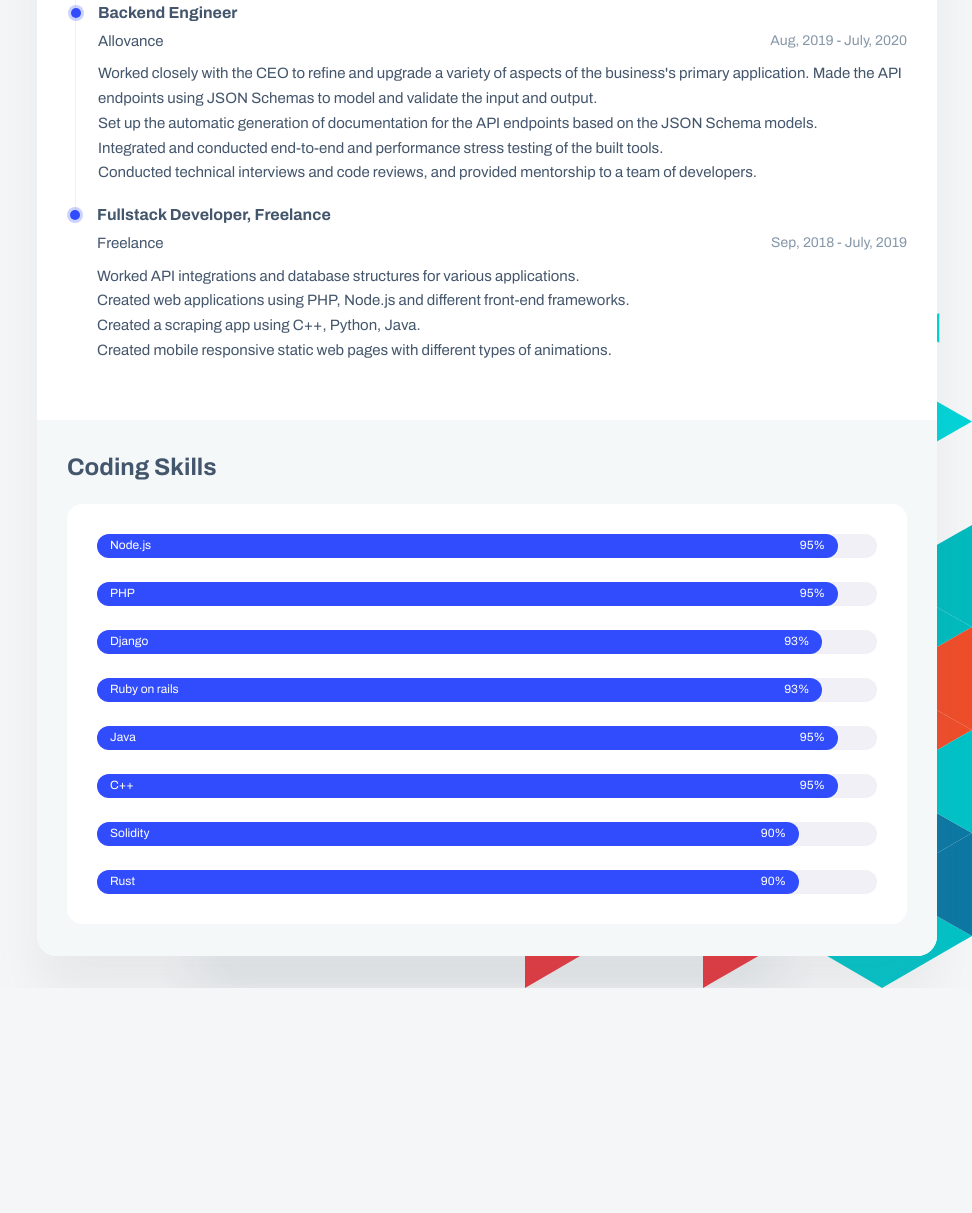
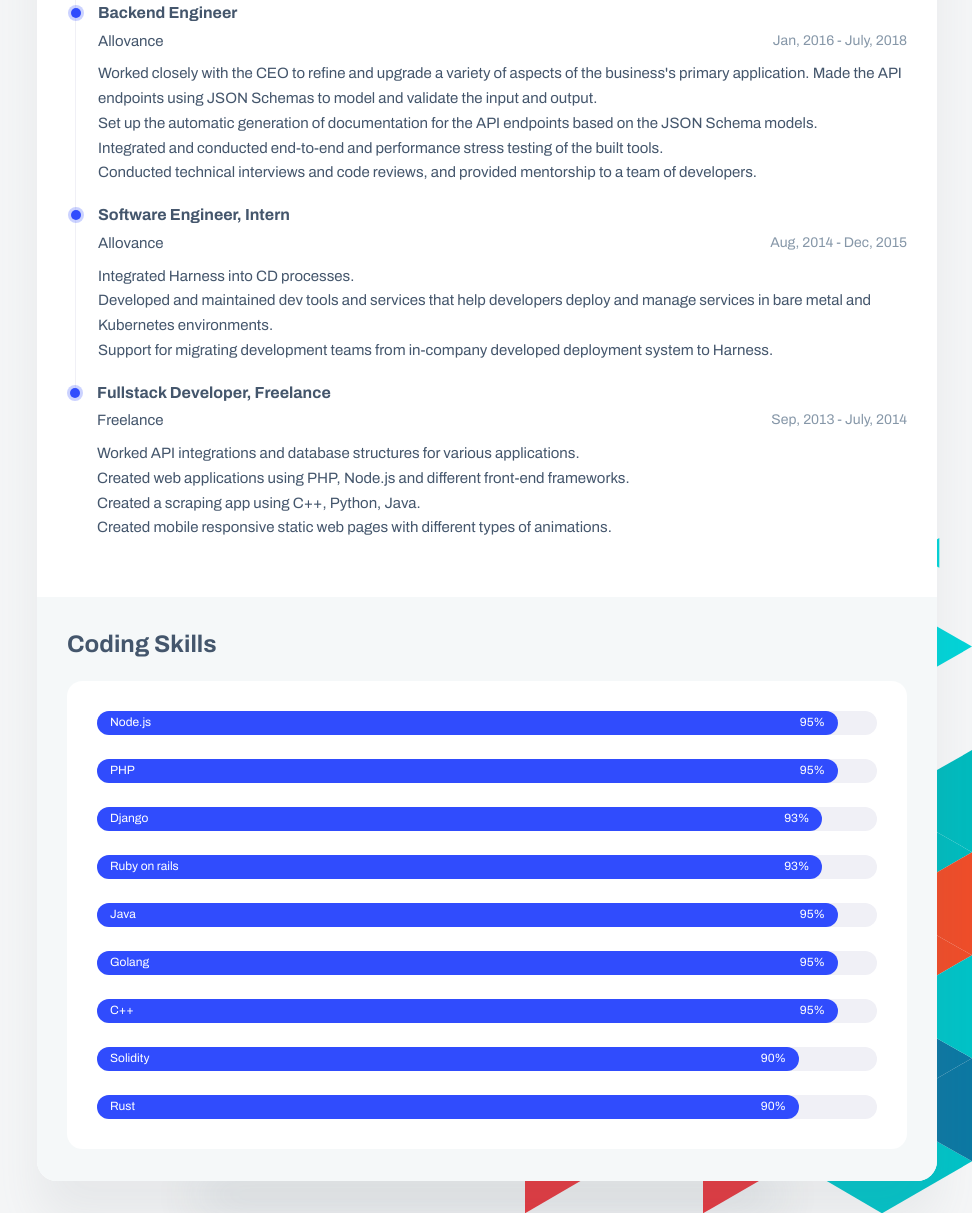
Before and after one commit to caioball914/caioball914.github.io, a plain HTML site: page index.html in a window 1280 px wide. Shown: the part 1061-2274 px from the top of the page, without its empty margins (308-1280 px from the left). Before the commit the page ends 2049 px from the top, so only its background shows below. Drawn offline with Linux system fonts and the light colour scheme.

Commit message:
updated resume

```diff
--- a/index.html
+++ b/index.html
@@ -74,27 +74,22 @@
 
 							<!-- Social -->
 							<div class="social">
-								<a class="social__link" href="https://github.com/phoenixsim94"><i
-										class="font-icon icon-github"></i></a>
+								<a class="social__link" href="https://github.com/phoenixsim94"><i class="font-icon icon-github"></i></a>
 								<a class="social__link" href="https://www.linkedin.com/in/simon-miller-888837254/"><i
 										class="font-icon icon-linkedin2"></i></a>
-								<a class="social__link" href="mailto:phoenixsim94@gmail.com"><i
-										class="font-icon icon-google"></i></a>
+								<a class="social__link" href="mailto:phoenixsim94@gmail.com"><i class="font-icon icon-google"></i></a>
 							</div>
 						</div>
 
 						<div class="sidebar__info box-inner box-inner--rounded">
 							<ul class="contacts-block">
-								<li class="contacts-block__item" data-toggle="tooltip" data-placement="top"
-									title="Birthday">
-									<i class="font-icon icon-calendar"></i>September 4, 1997
+								<li class="contacts-block__item" data-toggle="tooltip" data-placement="top" title="Birthday">
+									<i class="font-icon icon-calendar"></i>September 4, 1991
 								</li>
-								<li class="contacts-block__item" data-toggle="tooltip" data-placement="top"
-									title="Address">
+								<li class="contacts-block__item" data-toggle="tooltip" data-placement="top" title="Address">
 									<i class="font-icon icon-location"></i>Toronto, Ontario, Canada
 								</li>
-								<li class="contacts-block__item" data-toggle="tooltip" data-placement="top"
-									title="E-mail">
+								<li class="contacts-block__item" data-toggle="tooltip" data-placement="top" title="E-mail">
 									<a href="mailto:phoenixsim94@gmail.com"><i
 											class="font-icon icon-envelope"></i>phoenixsim94@gmail.com</a>
 								</li>
@@ -102,13 +97,14 @@
 									title="Phone">
 									<i class="font-icon icon-phone"></i>+1 (070) 123-4567
 								</li> -->
-								<li class="contacts-block__item" data-toggle="tooltip" data-placement="top"
-									title="Skype">
-									<a href="https://join.skype.com/invite/teXBEksSIMLj"><i class="font-icon icon-skype"></i>Simon_Miller</a>
+								<li class="contacts-block__item" data-toggle="tooltip" data-placement="top" title="Skype">
+									<a href="https://join.skype.com/invite/teXBEksSIMLj"><i
+											class="font-icon icon-skype"></i>Simon_Miller</a>
 								</li>
 							</ul>
 
-							<a class="btn" href="./assets/cv.pdf" target="_blank"><i class="font-icon icon-download"></i> Download CV</a>
+							<a class="btn" href="./assets/cv.pdf" target="_blank"><i class="font-icon icon-download"></i> Download
+								CV</a>
 						</div>
 					</div>
 				</aside>
@@ -147,8 +143,8 @@
 							<div class="pb-0">
 								<div class="row">
 									<div class="col-12 col-lg-12">
-										<h2 class="title title--h3"><img class="title-icon"
-												src="assets/icons/icon-education.svg" alt="" /> Education</h2>
+										<h2 class="title title--h3"><img class="title-icon" src="assets/icons/icon-education.svg" alt="" />
+											Education</h2>
 										<div class="timeline">
 											<!-- Item -->
 											<article class="timeline__item">
@@ -156,7 +152,7 @@
 													COMPUTER SCIENCE</h5>
 												<div class="company__period">
 													<p class="timeline__description">Concordia University</p>
-													<span class="timeline__period">2014 - 2018</span>
+													<span class="timeline__period">2009 - 2013</span>
 												</div>
 											</article>
 
@@ -172,15 +168,15 @@
 							<div class="pb-0">
 								<div class="row">
 									<div class="col-12 col-lg-12">
-										<h2 class="title title--h3"><img class="title-icon"
-												src="assets/icons/icon-experience.svg" alt="" /> Experience</h2>
+										<h2 class="title title--h3"><img class="title-icon" src="assets/icons/icon-experience.svg" alt="" />
+											Experience</h2>
 										<div class="timeline">
 											<!-- Item -->
 											<article class="timeline__item">
 												<h5 class="title title--h5 timeline__title">Backend Engineer</h5>
 												<div class="company__period">
 													<span>Gusher</span>
-													<span class="timeline__period">Nov, 2021 - Present</span>
+													<span class="timeline__period">Nov, 2020 - Present</span>
 												</div>
 												<p class="timeline__description">Maintained and developed new features
 													for a back-end for mange multi-chatting.
@@ -200,7 +196,7 @@
 												<h5 class="title title--h5 timeline__title">Backend Developer</h5>
 												<div class="company__period">
 													<span>Doppler</span>
-													<span class="timeline__period">Aug, 2020 - Oct, 2021</span>
+													<span class="timeline__period">Aug, 2018 - Oct, 2020</span>
 												</div>
 												<p class="timeline__description">Implemented a scalable module for
 													back-end communication,
@@ -220,7 +216,7 @@
 												<h5 class="title title--h5 timeline__title">Backend Engineer</h5>
 												<div class="company__period">
 													<span>Allovance</span>
-													<span class="timeline__period">Aug, 2019 - July, 2020</span>
+													<span class="timeline__period">Jan, 2016 - July, 2018</span>
 												</div>
 												<p class="timeline__description">Worked closely with the CEO to refine
 													and upgrade a variety of aspects of the business's primary
@@ -237,11 +233,26 @@
 
 											<!-- Item -->
 											<article class="timeline__item">
+												<h5 class="title title--h5 timeline__title">Software Engineer, Intern</h5>
+												<div class="company__period">
+													<span>Allovance</span>
+													<span class="timeline__period">Aug, 2014 - Dec, 2015</span>
+												</div>
+												<p class="timeline__description">Integrated Harness into CD processes. <br>
+													Developed and maintained dev tools and services that help developers deploy and manage
+													services in bare metal and Kubernetes environments.<br>
+													Support for migrating development teams from in-company developed deployment system to
+													Harness.
+												</p>
+											</article>
+
+											<!-- Item -->
+											<article class="timeline__item">
 												<h5 class="title title--h5 timeline__title">Fullstack Developer,
 													Freelance</h5>
 												<div class="company__period">
 													<span>Freelance</span>
-													<span class="timeline__period">Sep, 2018 - July, 2019</span>
+													<span class="timeline__period">Sep, 2013 - July, 2014</span>
 												</div>
 												<p class="timeline__description">Worked API integrations and database
 													structures for various applications. <br>
@@ -265,8 +276,8 @@
 									<div class="box box__second">
 										<!-- Progress -->
 										<div class="progress">
-											<div class="progress-bar" role="progressbar" aria-valuenow="95"
-												aria-valuemin="0" aria-valuemax="100">
+											<div class="progress-bar" role="progressbar" aria-valuenow="95" aria-valuemin="0"
+												aria-valuemax="100">
 												<div class="progress-text"><span>Node.js</span><span>95%</span></div>
 											</div>
 											<div class="progress-text"><span>Node.js</span></div>
@@ -274,8 +285,8 @@
 
 										<!-- Progress -->
 										<div class="progress">
-											<div class="progress-bar" role="progressbar" aria-valuenow="95"
-												aria-valuemin="0" aria-valuemax="100">
+											<div class="progress-bar" role="progressbar" aria-valuenow="95" aria-valuemin="0"
+												aria-valuemax="100">
 												<div class="progress-text"><span>PHP</span><span>95%</span></div>
 											</div>
 											<div class="progress-text"><span>PHP</span></div>
@@ -283,8 +294,8 @@
 
 										<!-- Progress -->
 										<div class="progress">
-											<div class="progress-bar" role="progressbar" aria-valuenow="93"
-												aria-valuemin="0" aria-valuemax="100">
+											<div class="progress-bar" role="progressbar" aria-valuenow="93" aria-valuemin="0"
+												aria-valuemax="100">
 												<div class="progress-text"><span>Django</span><span>93%</span></div>
 											</div>
 											<div class="progress-text"><span>Django</span></div>
@@ -292,8 +303,8 @@
 
 										<!-- Progress -->
 										<div class="progress">
-											<div class="progress-bar" role="progressbar" aria-valuenow="93"
-												aria-valuemin="0" aria-valuemax="100">
+											<div class="progress-bar" role="progressbar" aria-valuenow="93" aria-valuemin="0"
+												aria-valuemax="100">
 												<div class="progress-text"><span>Ruby on rails</span><span>93%</span>
 												</div>
 											</div>
@@ -302,8 +313,8 @@
 
 										<!-- Progress -->
 										<div class="progress">
-											<div class="progress-bar" role="progressbar" aria-valuenow="95"
-												aria-valuemin="0" aria-valuemax="100">
+											<div class="progress-bar" role="progressbar" aria-valuenow="95" aria-valuemin="0"
+												aria-valuemax="100">
 												<div class="progress-text"><span>Java</span><span>95%</span></div>
 											</div>
 											<div class="progress-text"><span>Java</span></div>
@@ -311,8 +322,17 @@
 
 										<!-- Progress -->
 										<div class="progress">
-											<div class="progress-bar" role="progressbar" aria-valuenow="95"
-												aria-valuemin="0" aria-valuemax="100">
+											<div class="progress-bar" role="progressbar" aria-valuenow="95" aria-valuemin="0"
+												aria-valuemax="100">
+												<div class="progress-text"><span>Golang</span><span>95%</span></div>
+											</div>
+											<div class="progress-text"><span>Golang</span></div>
+										</div>
+
+										<!-- Progress -->
+										<div class="progress">
+											<div class="progress-bar" role="progressbar" aria-valuenow="95" aria-valuemin="0"
+												aria-valuemax="100">
 												<div class="progress-text"><span>C++</span><span>95%</span></div>
 											</div>
 											<div class="progress-text"><span>C++</span></div>
@@ -320,8 +340,8 @@
 
 										<!-- Progress -->
 										<div class="progress">
-											<div class="progress-bar" role="progressbar" aria-valuenow="90"
-												aria-valuemin="0" aria-valuemax="100">
+											<div class="progress-bar" role="progressbar" aria-valuenow="90" aria-valuemin="0"
+												aria-valuemax="100">
 												<div class="progress-text"><span>Solidity</span><span>90%</span></div>
 											</div>
 											<div class="progress-text"><span>Solidity</span></div>
@@ -329,8 +349,8 @@
 
 										<!-- Progress -->
 										<div class="progress">
-											<div class="progress-bar" role="progressbar" aria-valuenow="90"
-												aria-valuemin="0" aria-valuemax="100">
+											<div class="progress-bar" role="progressbar" aria-valuenow="90" aria-valuemin="0"
+												aria-valuemax="100">
 												<div class="progress-text"><span>Rust</span><span>90%</span></div>
 											</div>
 											<div class="progress-text"><span>Rust</span></div>
```
Also changed, not shown: 1 other file.
